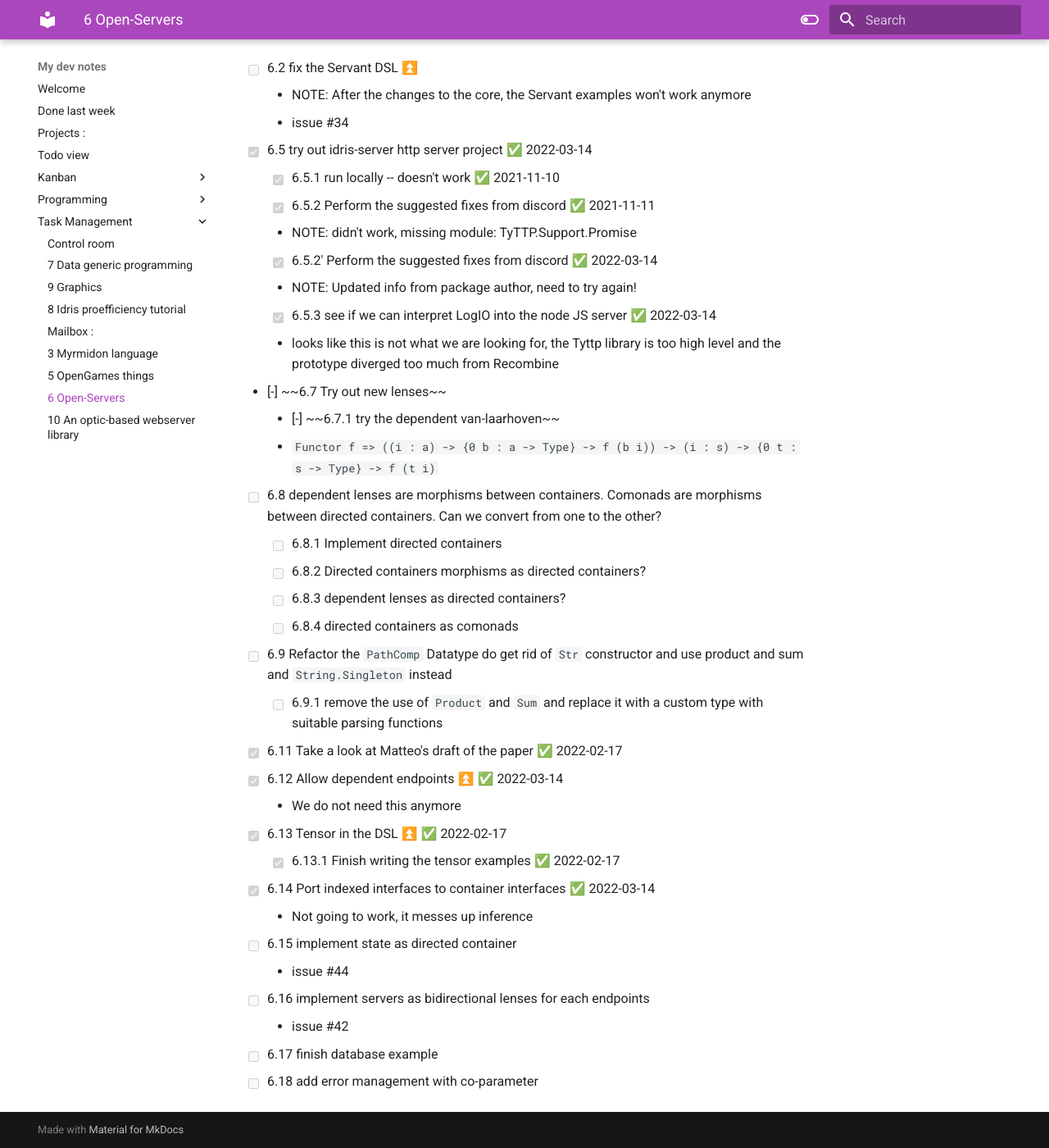
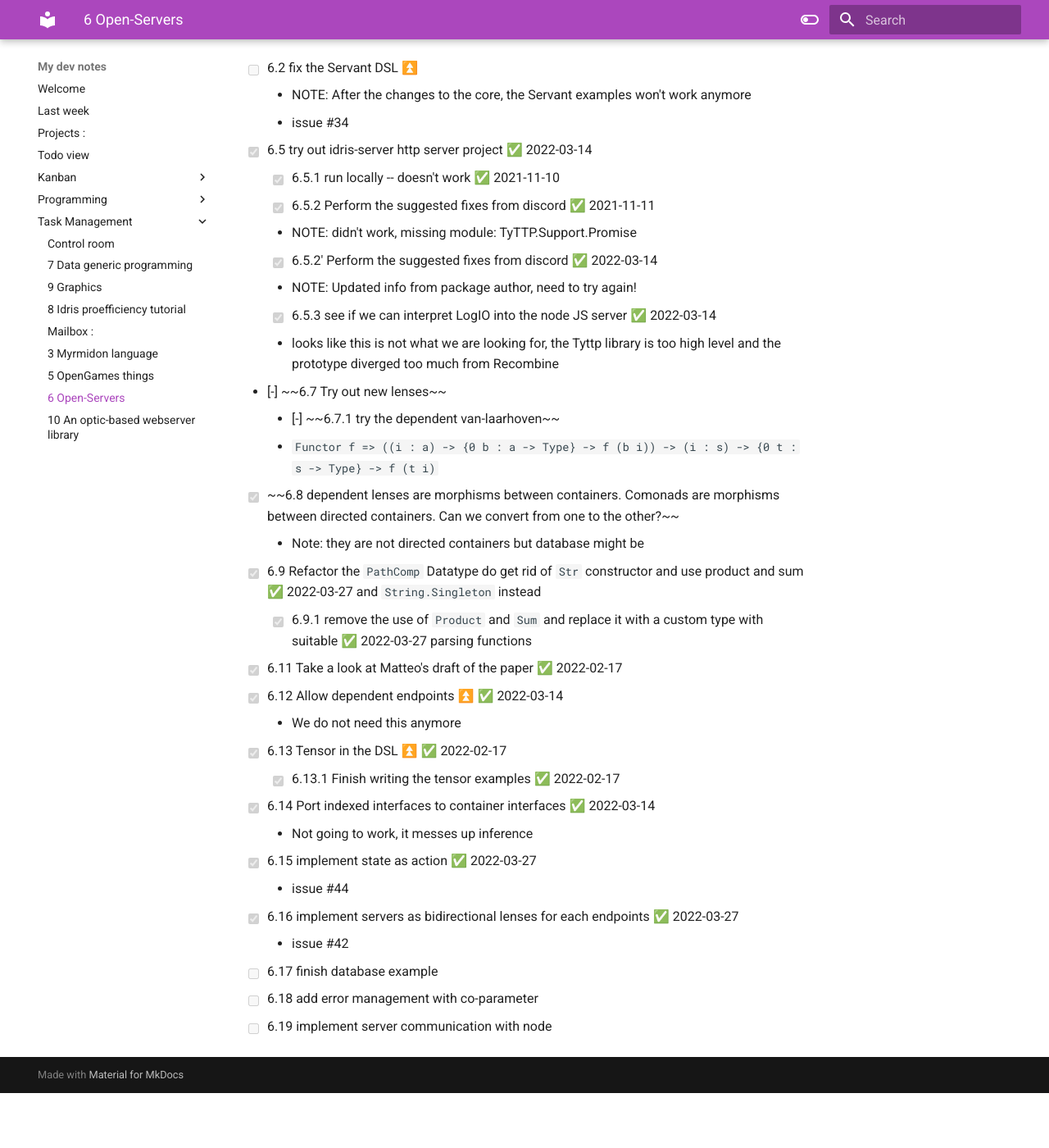
Before and after one commit to andrevidela/dev-notes, an MkDocs documentation site: the page built from docs/Task Management/Open servers.md, in a window 1280 px wide and 1400 px high, scrolled down 110 px. Shown: the whole window at 82% size. Built offline with MkDocs 1.6.1 and Material for MkDocs 9.7.7, drawn with Linux system fonts in a browser that asks for light colours; after the commit the page ends 1443 px from its top, so only the background shows below that.

Commit message:
upate tasks

```diff
--- a/docs/Task Management/Open servers.md
+++ b/docs/Task Management/Open servers.md
@@ -14,15 +14,11 @@
   - [-] ~~6.7 Try out new lenses~~
     - [-] ~~6.7.1 try the dependent van-laarhoven~~
       - `Functor f => ((i : a) -> {0 b : a -> Type} -> f (b i)) -> (i : s) -> {0 t : s -> Type} -> f (t i)`
-  - [ ] 6.8 dependent lenses are morphisms between containers. Comonads are morphisms between
-    directed containers. Can we convert from one to the other?
-    - [ ] 6.8.1 Implement directed containers
-    - [ ] 6.8.2 Directed containers morphisms as directed containers?
-    - [ ] 6.8.3 dependent lenses as directed containers?
-    - [ ] 6.8.4 directed containers as comonads
-  - [ ] 6.9 Refactor the `PathComp` Datatype do get rid of `Str` constructor and use product and sum
+  - [x] ~~6.8 dependent lenses are morphisms between containers. Comonads are morphisms between directed containers. Can we convert from one to the other?~~
+    - Note: they are not directed containers but database might be
+  - [x] 6.9 Refactor the `PathComp` Datatype do get rid of `Str` constructor and use product and sum ✅ 2022-03-27
     and `String.Singleton` instead
-    - [ ] 6.9.1 remove the use of `Product` and `Sum` and replace it with a custom type with suitable
+    - [x] 6.9.1 remove the use of `Product` and `Sum` and replace it with a custom type with suitable ✅ 2022-03-27
       parsing functions
   - [x] 6.11 Take a look at Matteo's draft of the paper ✅ 2022-02-17
   - [x] 6.12 Allow dependent endpoints ⏫ ✅ 2022-03-14
@@ -31,9 +27,10 @@
     - [x] 6.13.1 Finish writing the tensor examples ✅ 2022-02-17
   - [x] 6.14 Port indexed interfaces to container interfaces ✅ 2022-03-14
 	  - Not going to work, it messes up inference
-  - [ ] 6.15 implement state as directed container
+  - [x] 6.15 implement state as action ✅ 2022-03-27
 	  - issue #44
-  - [ ] 6.16 implement servers as bidirectional lenses for each endpoints
+  - [x] 6.16 implement servers as bidirectional lenses for each endpoints ✅ 2022-03-27
 	  - issue #42
   - [ ] 6.17 finish database example
   - [ ] 6.18 add error management with co-parameter
+  - [ ] 6.19 implement server communication with node
```
Also changed, not shown: docs/Done last week.md (deleted, +0 -4 lines), docs/Done previously.md (added, +14 -0 lines), docs/Programming/07. Introduction to dependent types.md (added, +90 -0 lines), docs/Task Management/Control room.md (+4 -1 lines), docs/Task Management/Mailbox.md (+8 -1 lines), docs/Task Management/Myrmidon.md (+6 -2 lines), docs/Task Management/Open Games.md (+2 -0 lines), 3 other files.
